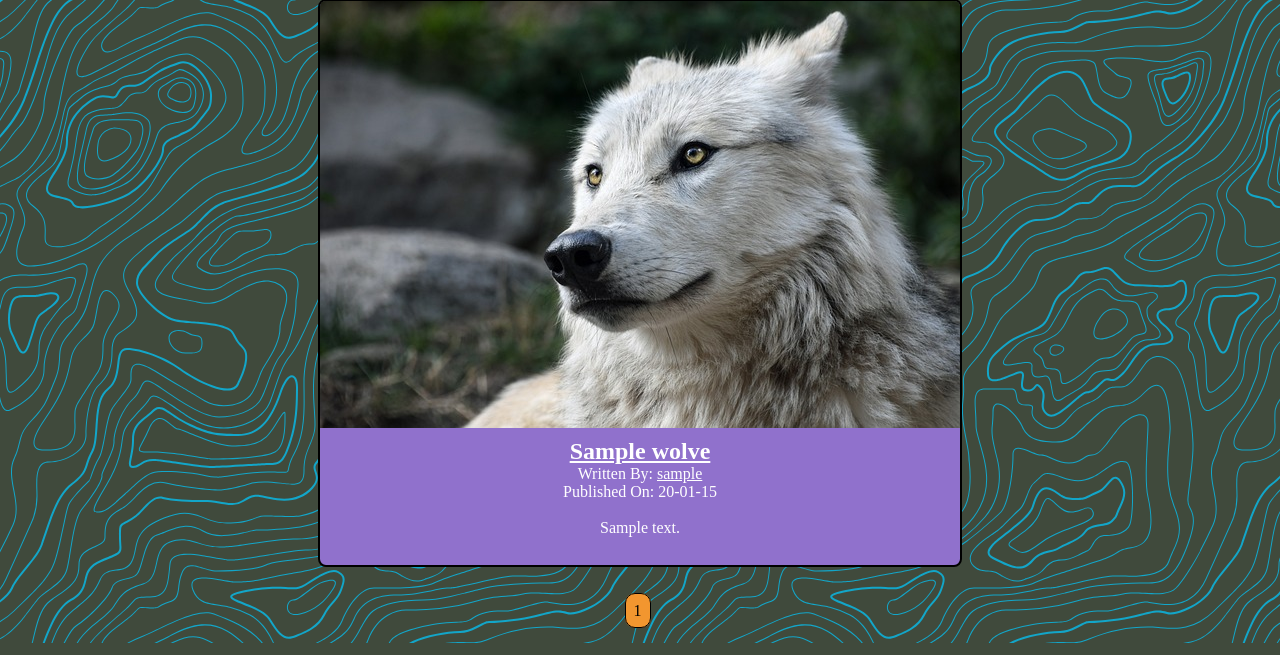
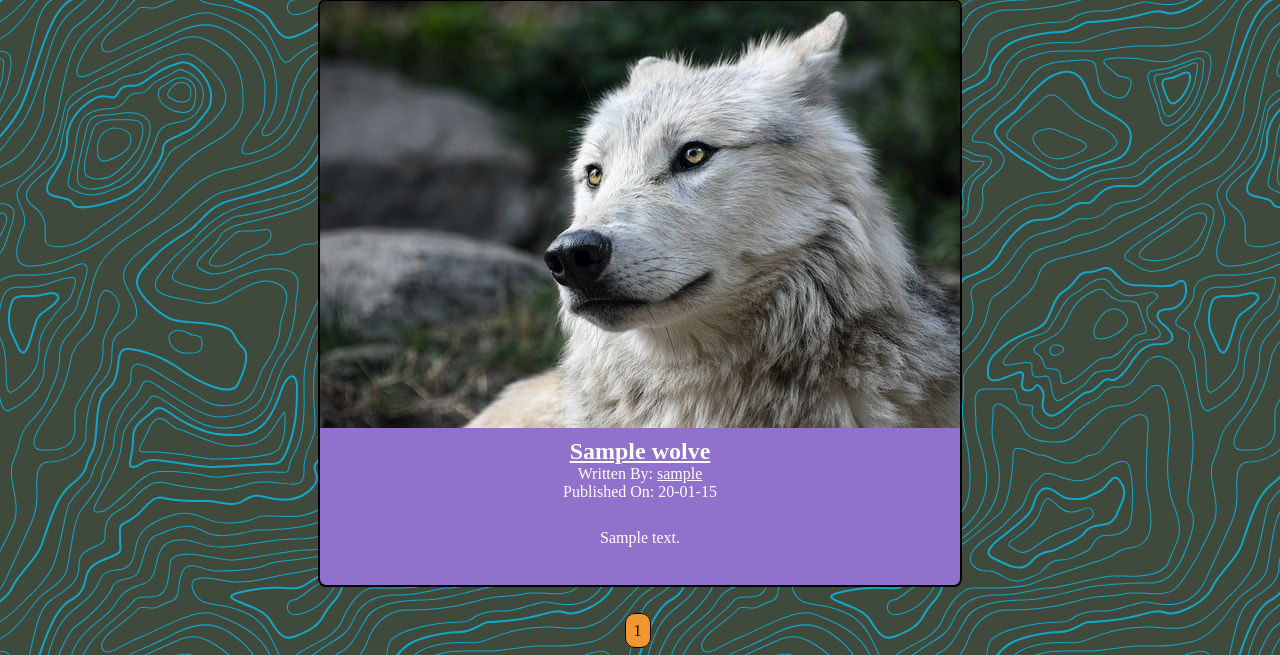
Before and after one commit to wolfsige/wolf_collector_mk2, a Flask app: a page that uses myapp/templates/user_wolves.html in a window 1280 px wide. Shown: the part 157-812 px from the top of the page. Run offline with Flask 2, Linux system fonts and the light colour scheme; tables that the repository leaves empty hold one stand-in row (values such as "Sample post").

Commit message:
fix overspill of large posts

```diff
--- a/myapp/static/style/user.css
+++ b/myapp/static/style/user.css
@@ -29,6 +29,7 @@
 }
 
 .card {
+  max-width: 644px;
   text-align: center;
   background-color: #9071CC;
   color: white;
@@ -50,6 +51,10 @@ img {
   height: 437px;
   padding-bottom: 10px;
   border-radius: 5px 5px 0px 0px;
+}
+
+.post-text {
+  padding: 10px;
 }
 
 .page-nums {
--- a/myapp/templates/user_wolves.html
+++ b/myapp/templates/user_wolves.html
@@ -21,7 +21,7 @@
         <p>
             Published On: {{post.date.strftime("%y-%m-%d")}}
         </p><br>
-        <p>{{post.text}}</p><br>
+        <p class="post-text">{{post.text}}</p><br>
     </div>
     {% endfor %}
 </div>
```
